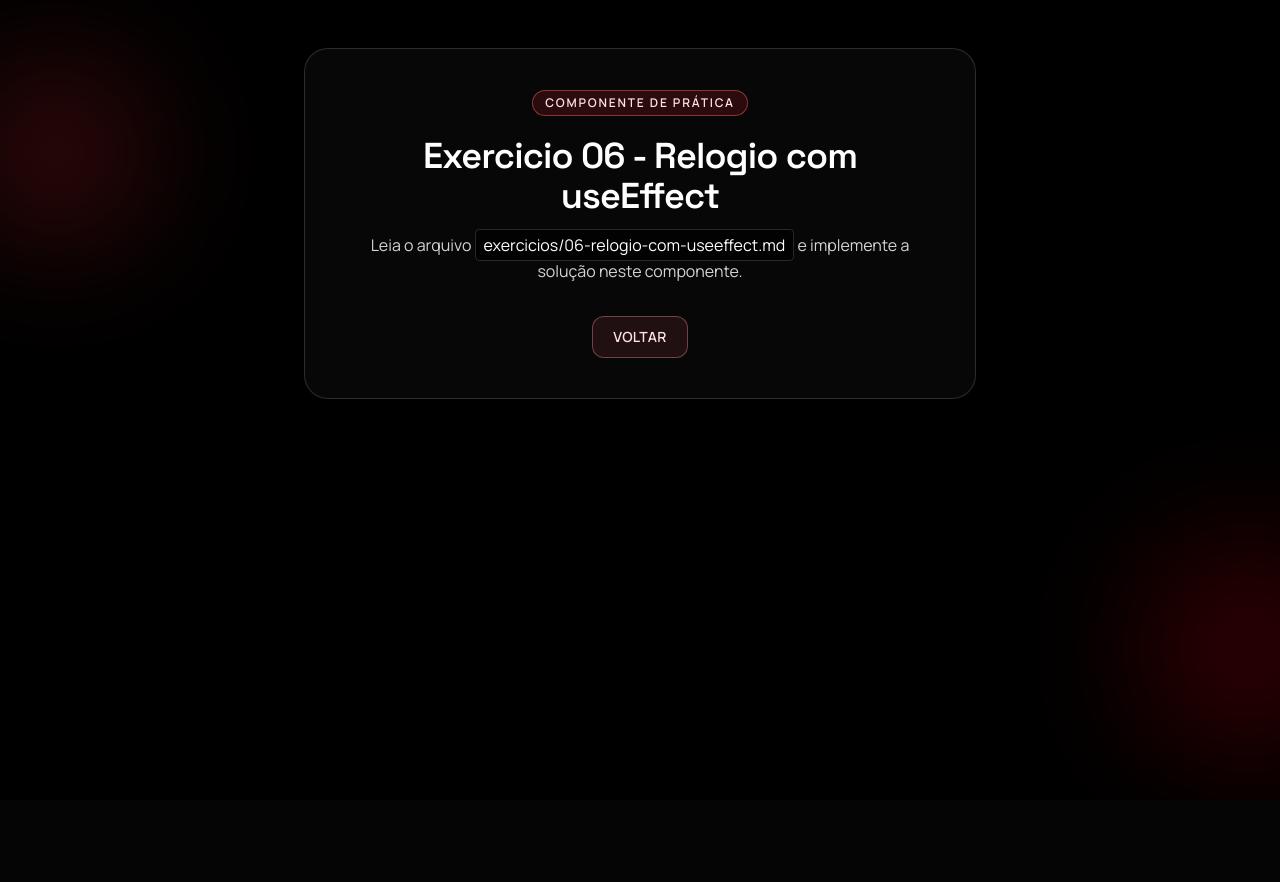
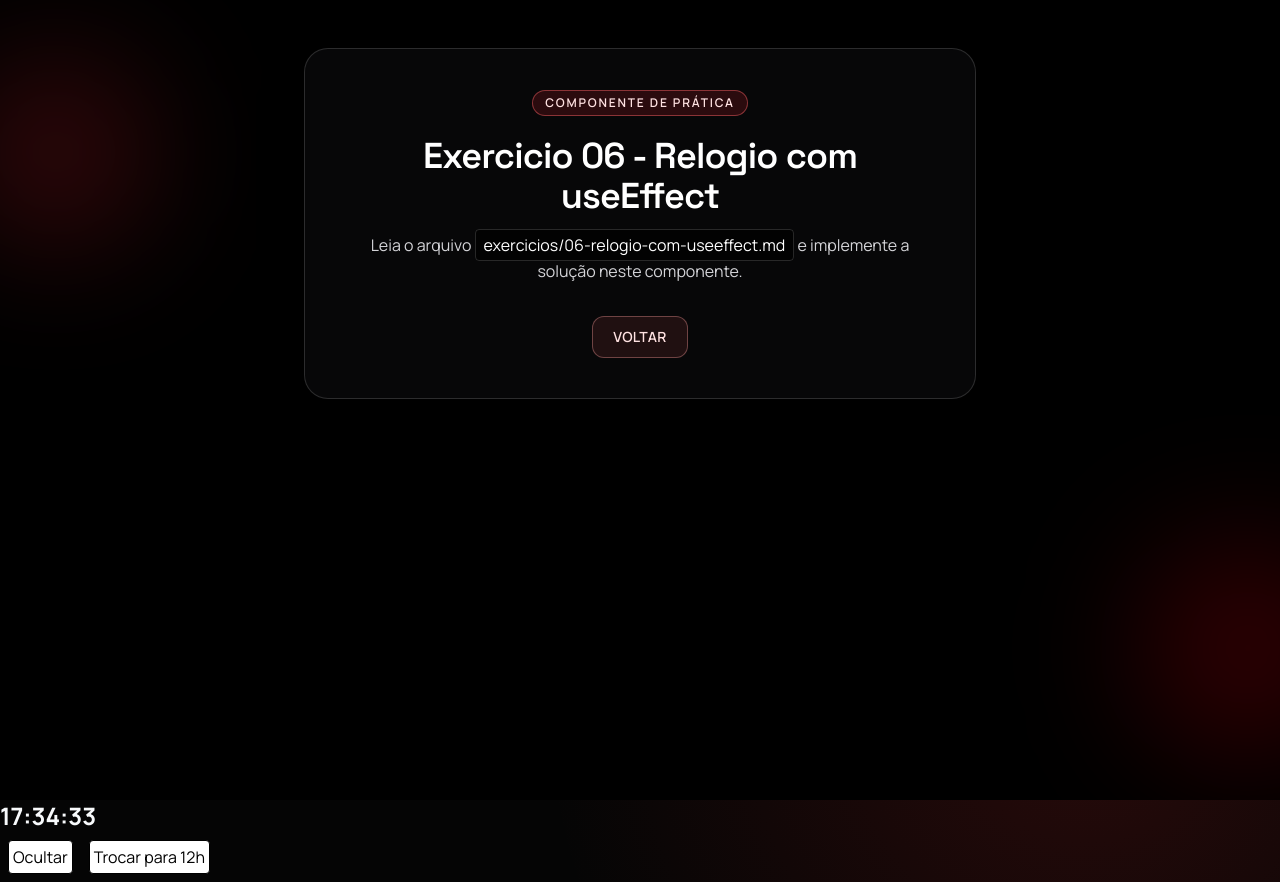
Before and after one commit to Vgalassi/react-aula, a React (Vite) app: page /exercicio-6 in a window 1280 px wide. Before the commit the page ends 800 px from the top, so only its background shows below. Built offline with nearby package versions, Linux system fonts and the light colour scheme.

Commit message:
exercicio 6

```diff
--- a/src/exercicios/ExercicioSeis.tsx
+++ b/src/exercicios/ExercicioSeis.tsx
@@ -1,12 +1,48 @@
+import { useEffect, useState } from "react";
 import ExercicioPlaceholder from "../components/ExercicioPlaceholder";
 
 function ExercicioSeis() {
+  const [time, setTime] = useState<Date>(new Date())
+  const [visibility, setVisibility] = useState<boolean>(true)
+  const [format, setFormat] = useState<boolean>(true)
+  function handleButtonClick(setter: React.Dispatch<React.SetStateAction<boolean>>) {
+    setter((prop) => !prop)
+  }
+
+
+  useEffect(() => {
+    const timer = setInterval(() => {
+      setTime(new Date())
+    }, 1000);
+    return () => {
+      clearInterval(timer)
+    }
+  }, [])
   return (
-    <ExercicioPlaceholder
-      titulo="Exercicio 06 - Relogio com useEffect"
-      arquivoMarkdown="06-relogio-com-useeffect.md"
-    />
+    <>
+      <ExercicioPlaceholder
+        titulo="Exercicio 06 - Relogio com useEffect"
+        arquivoMarkdown="06-relogio-com-useeffect.md"
+      />
+      {visibility && (
+          <h1 className="text-2xl font-bold">
+            {format
+              ? time.toLocaleTimeString('pt-BR', { hour12: false })
+              : time.toLocaleTimeString('pt-BR', { hour12: true })}
+          </h1>
+        )}
+      <button onClick={() => handleButtonClick(setVisibility)} className="bg-white border-1 text-black m-2 cursor-pointer rounded-sm p-1">
+        {visibility ? "Ocultar" : "Mostrar"}
+      </button>
+
+      {visibility && <button onClick={() => handleButtonClick(setFormat)} className="bg-white border-1 text-black m-2 cursor-pointer rounded-sm p-1">
+        {format ? "Trocar para 12h" : "Trocar para 24h"}
+      </button>}
+
+
+    </>
   );
+
 }
 
 export default ExercicioSeis;
```
